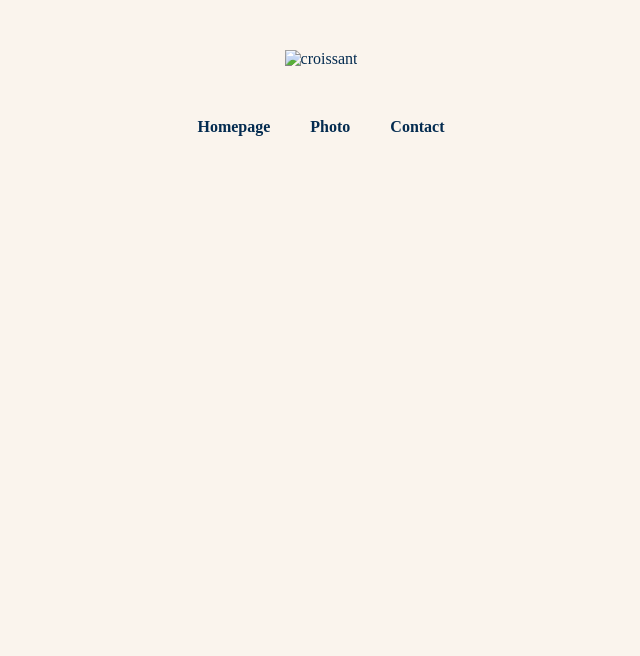
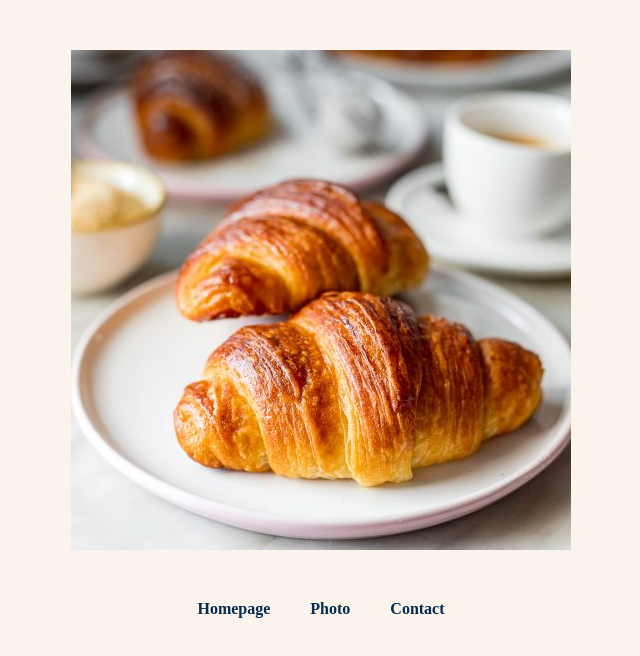
Before and after one commit to BiljanaKotev/croissant, a plain HTML site: page photo.html in a window 1280 px wide. Shown: the whole page, without its empty margins (319-959 px from the left). Drawn offline with Linux system fonts and the light colour scheme; the site is published under a folder, as on GitHub Pages, so addresses that start at the root find nothing.

Commit message:
updated image folder

```diff
--- a/photo.html
+++ b/photo.html
@@ -13,7 +13,7 @@
   </head>
   <body>
     <div class="img-container">
-      <img src="/images/croissant.jpg" alt="croissant" />
+      <img src="./images/croissant.jpg" alt="croissant" />
     </div>
     <div class="web-links">
       <a href="index.html">Homepage</a>
```
